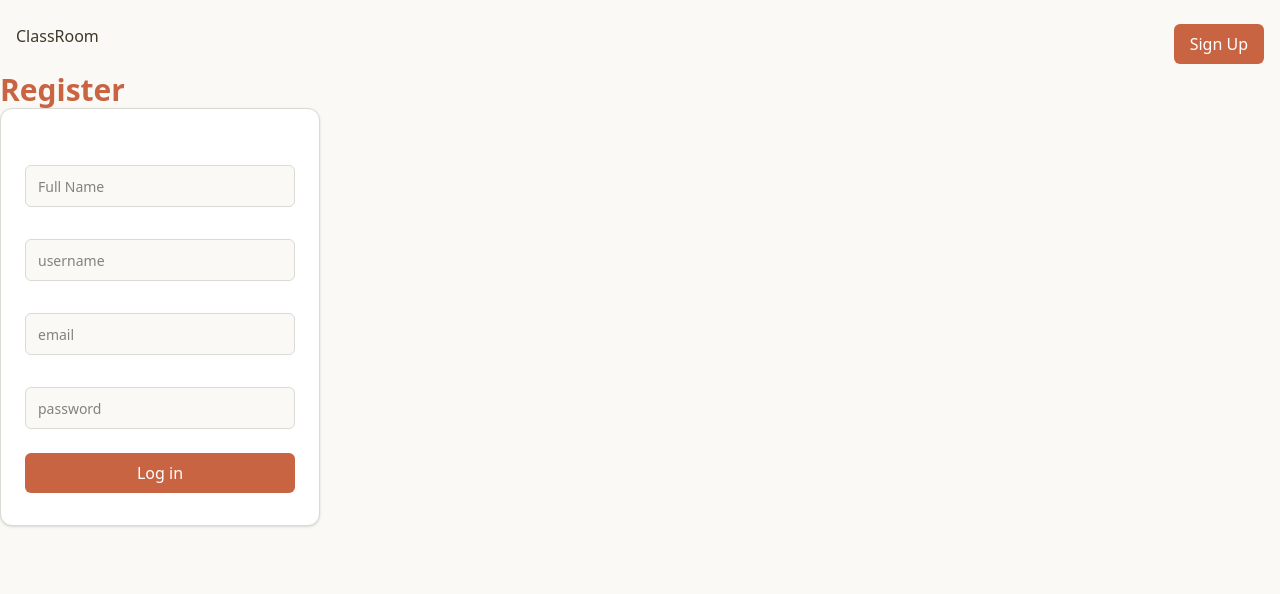
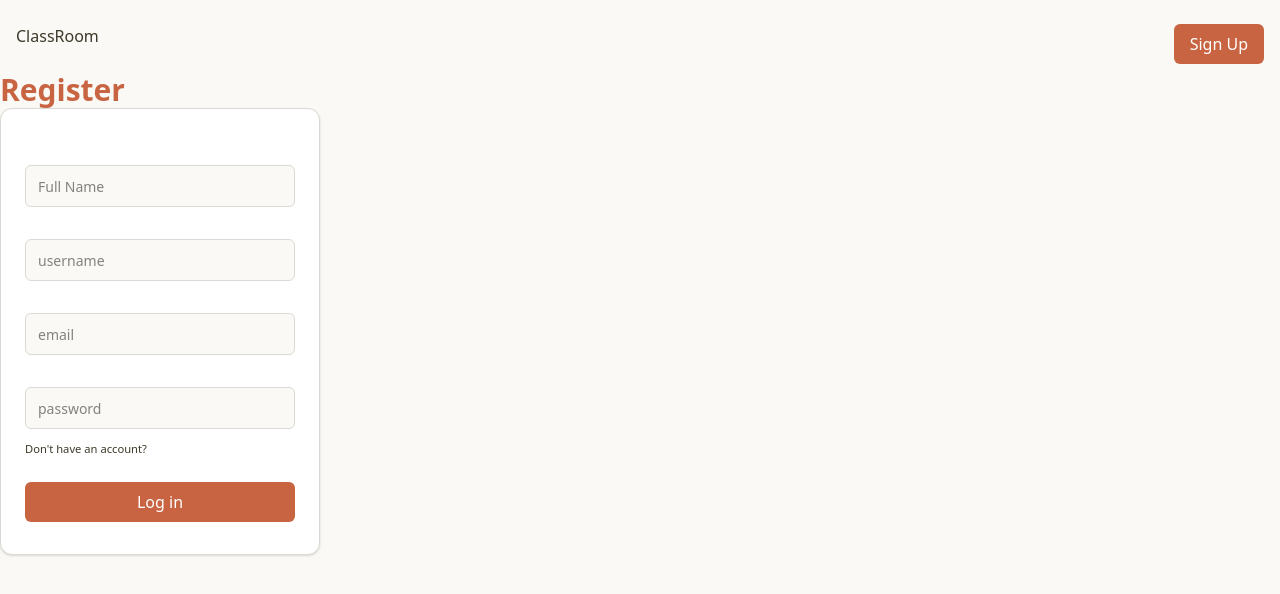
Before and after one commit to yusuf-codes10/horseshoe-academy, a Vue app in the folder apps/web/: page /register in a window 1280 px wide. Shown: the top 594 px of the page. Built offline with nearby package versions, Linux system fonts and the light colour scheme.

Commit message:
register section? don't have an account

```diff
--- a/apps/web/src/views/RegisterView.vue
+++ b/apps/web/src/views/RegisterView.vue
@@ -1,21 +1,23 @@
 <script setup lang="ts">
-import BaseInput from '@/components/shared/BaseInput.vue';
-import MainButton from '@/components/shared/MainButton.vue';
-
-
+import BaseInput from "@/components/shared/BaseInput.vue";
+import MainButton from "@/components/shared/MainButton.vue";
 </script>
 
 <template>
   <div>
     <h1 class="title">Register</h1>
-    <div class="flex flex-col gap-2 bg-popover border border-border rounded-xl py-8 px-6 w-80 shadow-sm">
-      <BaseInput placeholder="Full Name"/>
-      <BaseInput placeholder="username"/>
-      <BaseInput placeholder="email" type="email"/>
-      <BaseInput placeholder="password" type="password"/>
+    <div
+      class="flex flex-col gap-2 bg-popover border border-border rounded-xl py-8 px-6 w-80 shadow-sm"
+    >
+      <BaseInput placeholder="Full Name" />
+      <BaseInput placeholder="username" />
+      <BaseInput placeholder="email" type="email" />
+      <BaseInput placeholder="password" type="password" />
+      <p class="sub-text hover:underline cursor-pointer">
+        <a href="#">Don't have an account?</a>
+      </p>
 
       <MainButton title="Log in" />
-
     </div>
   </div>
 </template>
```
